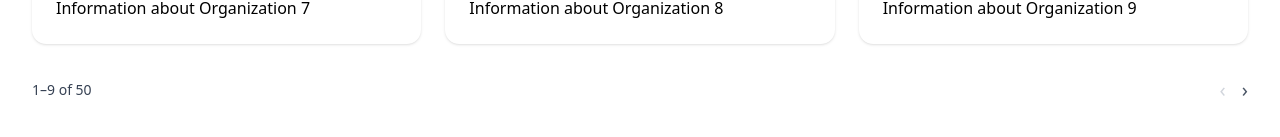
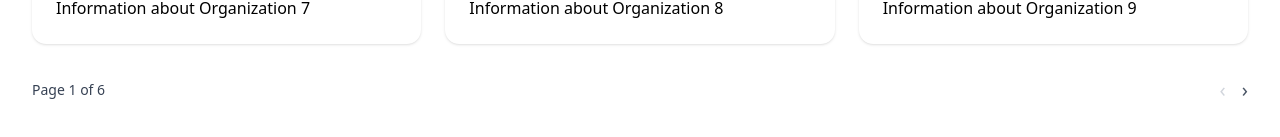
Before and after one commit to Hacfy/It-Main-Admin-Panel, a Next.js app: page /dashboard in a window 1280 px wide. Shown: the part 489-626 px from the top of the page. Built offline with nearby package versions, Linux system fonts and the light colour scheme.

Commit message:
paginatipon modification

```diff
--- a/app/dashboard/page.tsx
+++ b/app/dashboard/page.tsx
@@ -49,7 +49,7 @@ export default function Dashboard() {
         {/* Pagination Controls */}
         <div className="flex justify-between items-center mt-8 text-gray-700">
           <p className="text-sm">
-            {startIndex + 1}–{endIndex} of {totalItems}
+            Page {currentPage} of {totalPages}
           </p>
 
           <div className="flex space-x-4">
```
